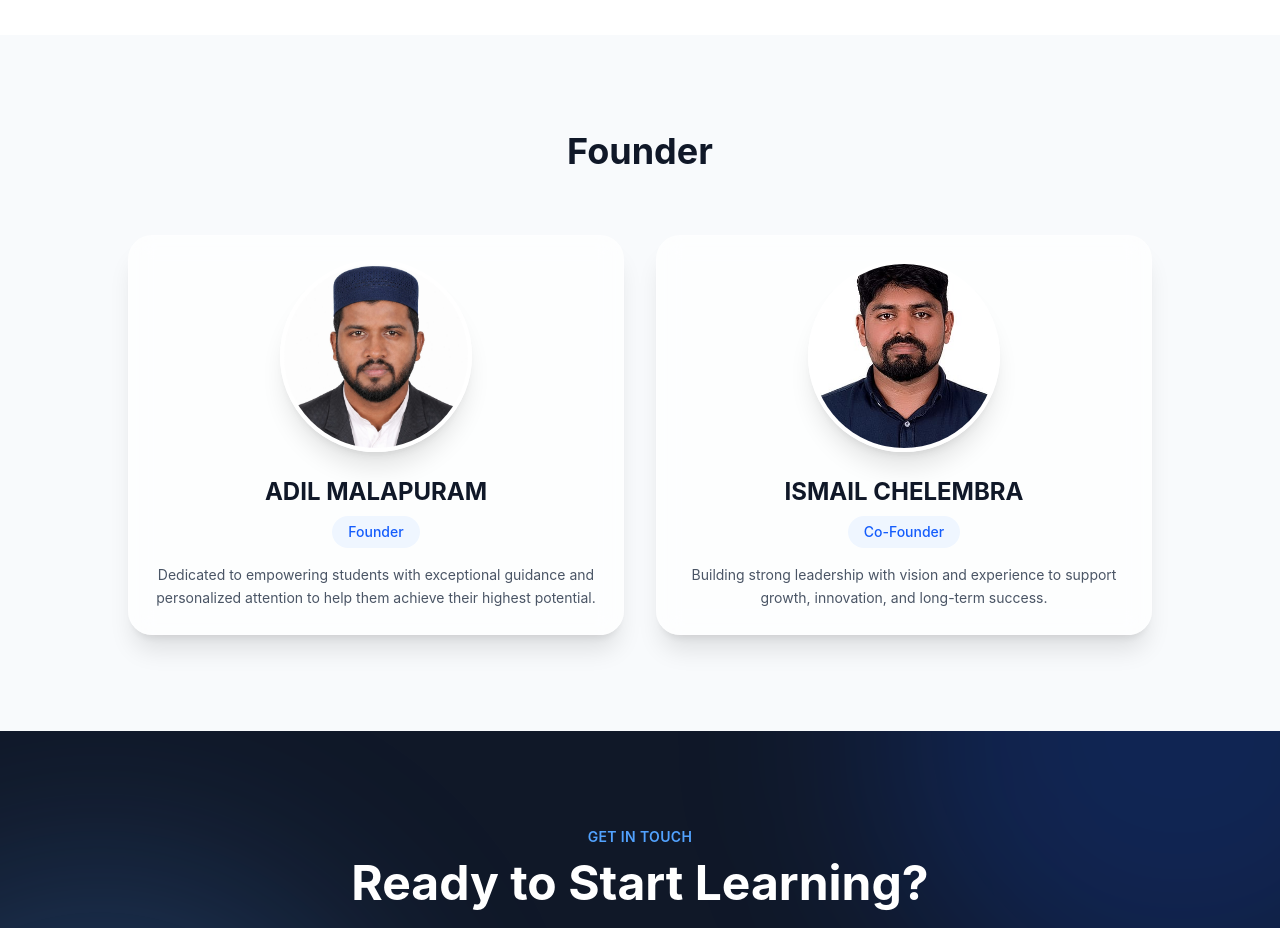
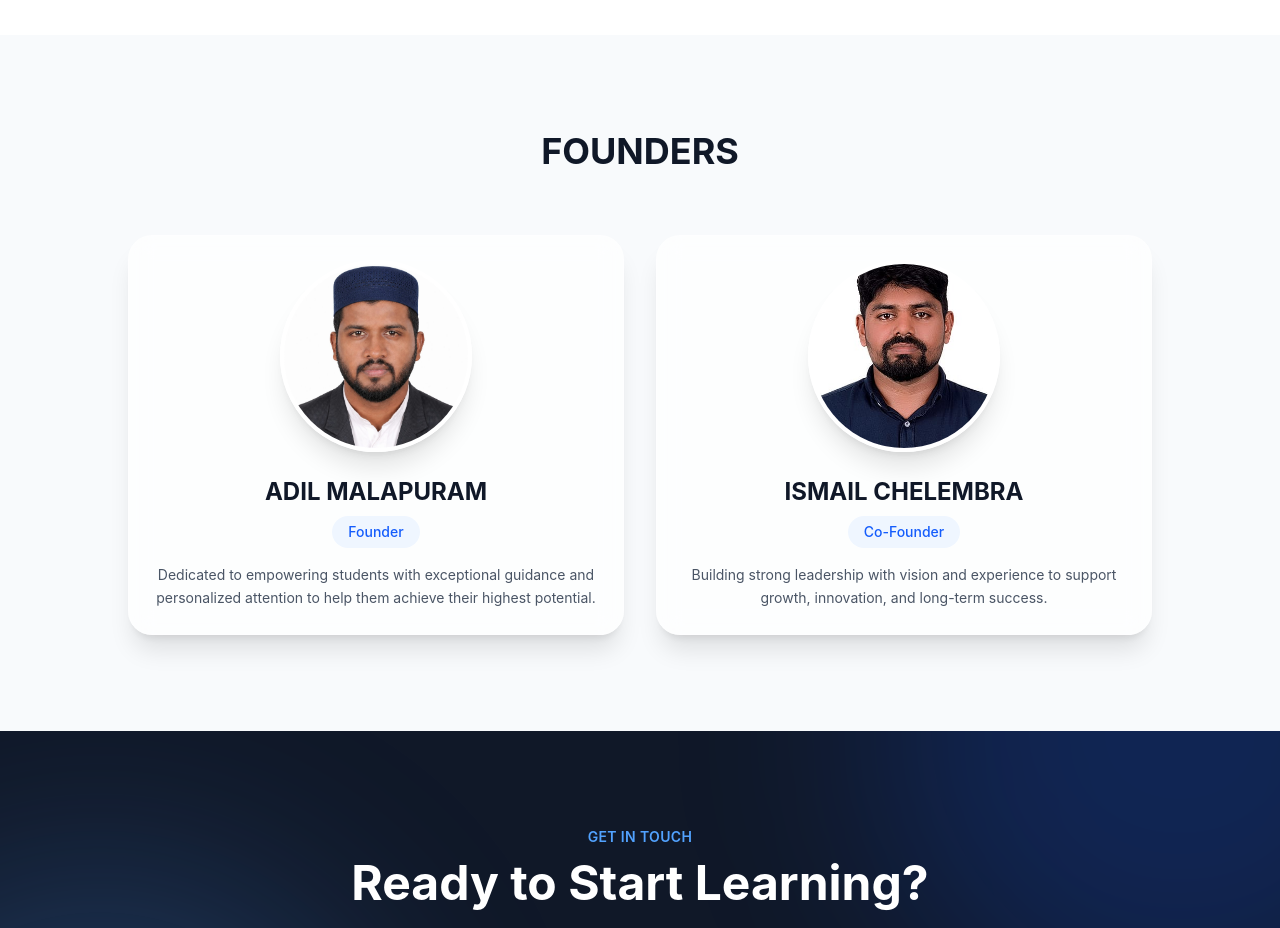
Before and after one commit to ismailkoyili/virtualearn, a React (Vite) app: page / in a window 1280 px wide. Shown: the part 5300-6228 px from the top of the page. Built offline with nearby package versions, Linux system fonts and the light colour scheme.

Commit message:
FOUNDERS

```diff
--- a/src/components/Faculty.jsx
+++ b/src/components/Faculty.jsx
@@ -14,7 +14,7 @@
             viewport={{ once: true }}
             transition={{ duration: 0.6 }}
           >
-            <h2 className="text-3xl md:text-4xl font-bold text-gray-900">Founder</h2>
+            <h2 className="text-3xl md:text-4xl font-bold text-gray-900">FOUNDERS</h2>
           </motion.div>
         </div>
 
```
